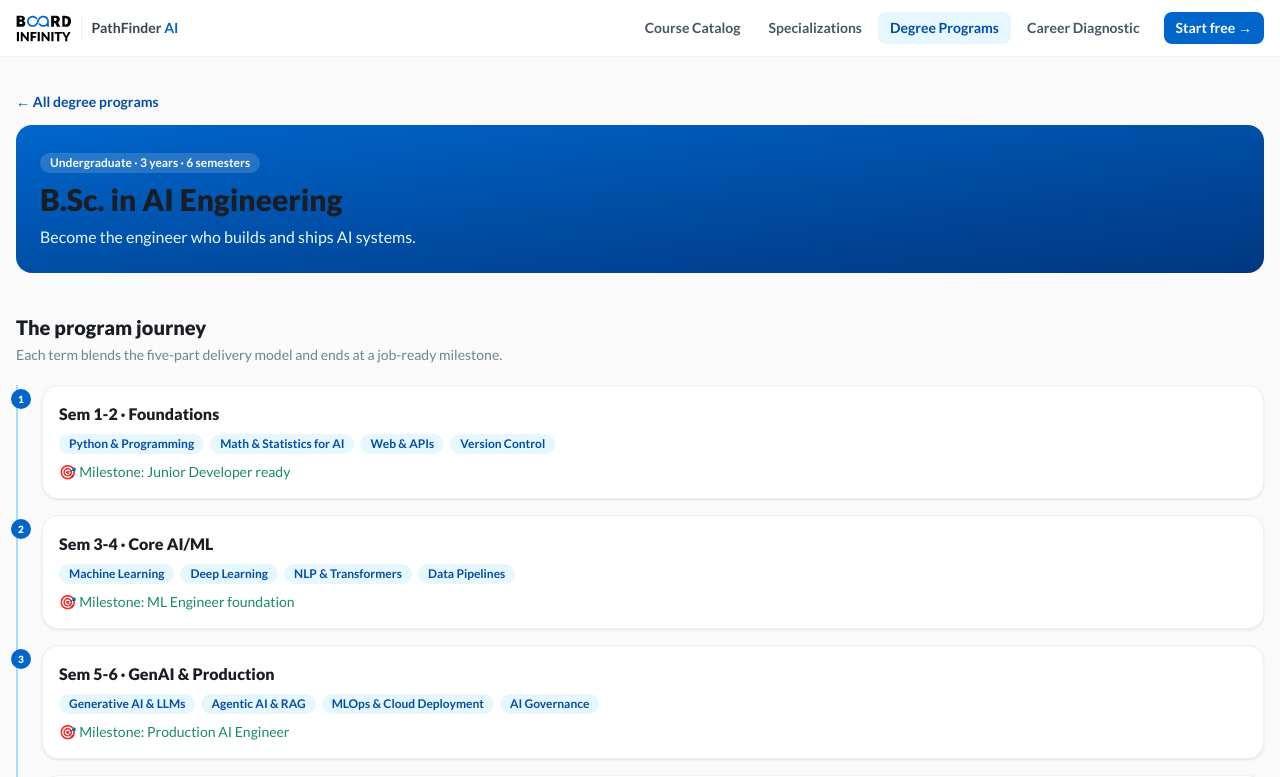
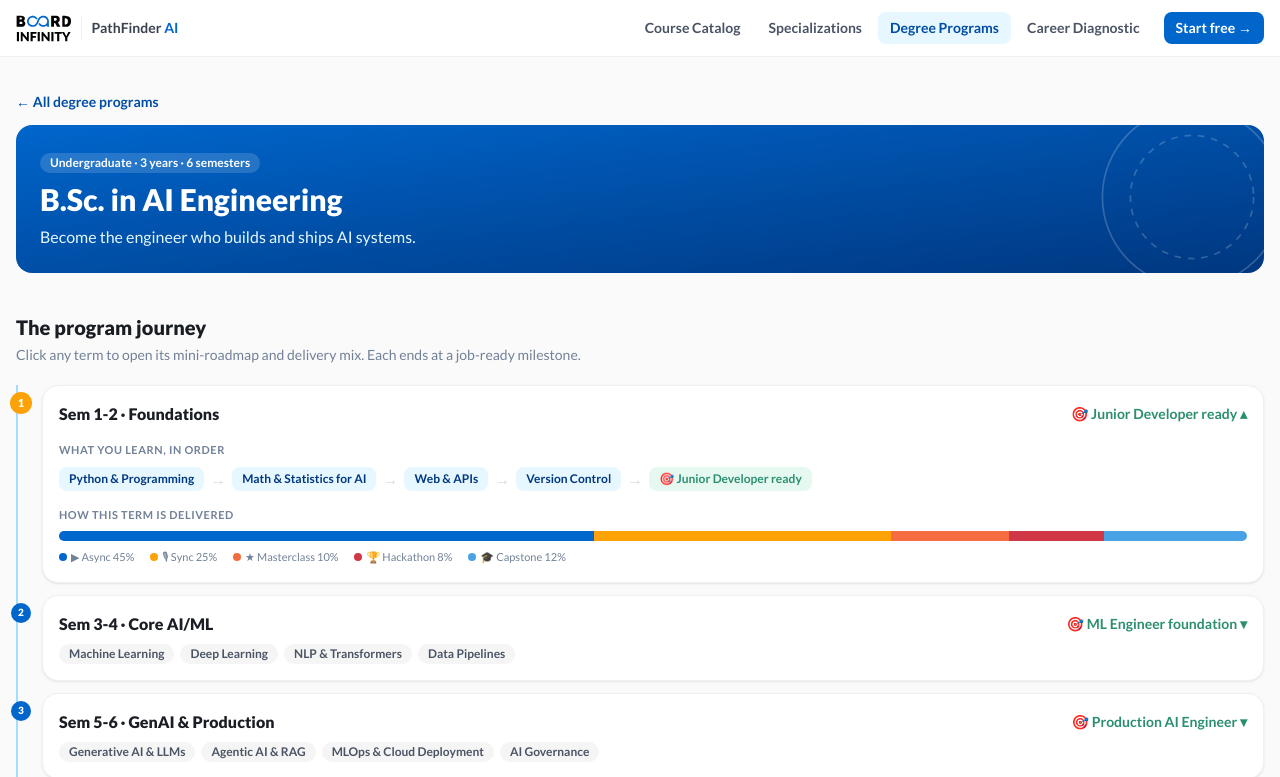
Before and after one commit to ravi6703/infyskill, a Next.js app: page /degrees/bsc-ai-engineering in a window 1280 px wide. Shown: the top 777 px of the page. Built offline with nearby package versions, Linux system fonts and the light colour scheme.

Commit message:
v7.4: fix dark-heading-on-blue-hero bug (headings inherit color); degree terms click to expand into mini-roadmap (ordered themes→milestone) + per-term delivery mix; hero SVG art

```diff
--- /dev/null
+++ b/app/degrees/[slug]/DegreeTerms.jsx
@@ -0,0 +1,65 @@
+"use client";
+import { useState } from "react";
+
+const PILLARS = [["async", "▶", "Async", "bg-brand-500"], ["sync", "🎙", "Sync", "bg-peel-500"], ["masterclass", "★", "Masterclass", "bg-flame-500"], ["hackathon", "🏆", "Hackathon", "bg-rose-500"], ["capstone", "🎓", "Capstone", "bg-brand-300"]];
+
+export default function DegreeTerms({ terms, delivery }) {
+  const [open, setOpen] = useState(0);
+  return (
+    <div className="relative mt-5 space-y-3 border-l-2 border-brand-100 pl-6">
+      {terms.map((t, i) => {
+        const isOpen = open === i;
+        return (
+          <div key={t.name} className="relative">
+            <span className={`absolute -left-[31px] top-2 grid h-5 w-5 place-items-center rounded-full text-[10px] font-black text-white transition ${isOpen ? "bg-peel-500 scale-110" : "bg-brand-500"}`}>{i + 1}</span>
+            <button onClick={() => setOpen(isOpen ? -1 : i)} className="card w-full p-4 text-left transition hover:shadow-lift">
+              <div className="flex flex-wrap items-center justify-between gap-2">
+                <p className="font-black text-ink-900">{t.name}</p>
+                <span className="text-sm font-bold text-teal-600">🎯 {t.milestone} {isOpen ? "▴" : "▾"}</span>
+              </div>
+              {!isOpen && (
+                <div className="mt-2 flex flex-wrap gap-1.5">
+                  {t.themes.map((th) => <span key={th} className="chip-gray">{th}</span>)}
+                </div>
+              )}
+              {isOpen && (
+                <div className="mt-4 animate-fadeUp">
+                  {/* mini roadmap of the term */}
+                  <p className="text-[11px] font-bold uppercase tracking-wider text-ink-500">What you learn, in order</p>
+                  <div className="mt-2 flex flex-wrap items-center gap-1.5">
+                    {t.themes.map((th, k) => (
+                      <span key={th} className="flex items-center gap-1.5">
+                        <span className="rounded-lg bg-brand-50 px-2.5 py-1 text-xs font-bold text-brand-700">{th}</span>
+                        {k < t.themes.length - 1 && <span className="text-ink-300">→</span>}
+                      </span>
+                    ))}
+                    <span className="text-ink-300">→</span>
+                    <span className="rounded-lg bg-teal-50 px-2.5 py-1 text-xs font-bold text-teal-600">🎯 {t.milestone}</span>
+                  </div>
+
+                  {/* delivery mix for the term */}
+                  <p className="mt-4 text-[11px] font-bold uppercase tracking-wider text-ink-500">How this term is delivered</p>
+                  <div className="mt-2 flex h-2.5 w-full overflow-hidden rounded-full">
+                    {PILLARS.map(([k, , , bg]) => <div key={k} className={bg} style={{ width: `${delivery[k]}%` }} />)}
+                  </div>
+                  <div className="mt-2 flex flex-wrap gap-x-4 gap-y-1 text-[11px] text-ink-500">
+                    {PILLARS.map(([k, icon, label, bg]) => (
+                      <span key={k}><span className={`mr-1 inline-block h-2 w-2 rounded-full ${bg}`} />{icon} {label} {delivery[k]}%</span>
+                    ))}
+                  </div>
+                </div>
+              )}
+            </button>
+          </div>
+        );
+      })}
+      <div className="relative">
+        <span className="absolute -left-[31px] top-2 grid h-5 w-5 place-items-center rounded-full bg-peel-500 text-[10px] text-white">🎓</span>
+        <div className="card border-peel-200 bg-peel-50 p-4">
+          <p className="font-black text-ink-900">Graduation — industry-ready</p>
+          <p className="mt-1 text-sm text-ink-600">Degree + verified skills + capstone portfolio, prepared for the roles below.</p>
+        </div>
+      </div>
+    </div>
+  );
+}
--- a/app/degrees/[slug]/page.jsx
+++ b/app/degrees/[slug]/page.jsx
@@ -1,6 +1,7 @@
 import Link from "next/link";
 import degrees from "../../../data/degrees_bi.json";
 import specs from "../../../data/journeys.json";
+import DegreeTerms from "./DegreeTerms";
 
 export function generateStaticParams() {
   return degrees.map((d) => ({ slug: d.slug }));
@@ -21,37 +22,22 @@ export default function Degree({ params }) {
     <div>
       <Link href="/degrees" className="text-sm font-bold text-brand-600">← All degree programs</Link>
 
-      <div className="mt-3 overflow-hidden rounded-2xl bg-gradient-to-br from-brand-500 to-brand-700 p-6 text-white">
+      <div className="relative mt-3 overflow-hidden rounded-2xl bg-gradient-to-br from-brand-500 to-brand-700 p-6 text-white">
         <span className="chip bg-white/15 text-white">{d.level} · {d.duration}</span>
-        <h1 className="mt-2 text-3xl font-black">{d.name}</h1>
+        <h1 className="mt-2 text-3xl font-black text-white">{d.name}</h1>
         <p className="mt-2 max-w-2xl text-brand-50">{d.tagline}</p>
+        <svg className="pointer-events-none absolute -right-10 -top-10 h-56 w-56 opacity-20" viewBox="0 0 200 200" fill="none">
+          <circle cx="100" cy="100" r="80" stroke="white" strokeWidth="1.5" />
+          <circle cx="100" cy="100" r="55" stroke="white" strokeWidth="1.5" strokeDasharray="6 6" />
+          <circle cx="100" cy="20" r="6" fill="white" /><circle cx="180" cy="100" r="6" fill="white" /><circle cx="100" cy="180" r="6" fill="white" />
+        </svg>
       </div>
 
       {/* program journey */}
       <section className="mt-10">
         <h2 className="text-xl font-black text-ink-900">The program journey</h2>
-        <p className="mt-1 text-sm text-ink-500">Each term blends the five-part delivery model and ends at a job-ready milestone.</p>
-        <div className="relative mt-5 space-y-4 border-l-2 border-brand-100 pl-6">
-          {d.terms.map((t, i) => (
-            <div key={t.name} className="relative">
-              <span className="absolute -left-[31px] top-1 grid h-5 w-5 place-items-center rounded-full bg-brand-500 text-[10px] font-black text-white">{i + 1}</span>
-              <div className="card p-4">
-                <p className="font-black text-ink-900">{t.name}</p>
-                <div className="mt-2 flex flex-wrap gap-1.5">
-                  {t.themes.map((th) => <span key={th} className="chip-blue">{th}</span>)}
-                </div>
-                <p className="mt-2 text-sm text-[#1A8B66]">🎯 Milestone: {t.milestone}</p>
-              </div>
-            </div>
-          ))}
-          <div className="relative">
-            <span className="absolute -left-[31px] top-1 grid h-5 w-5 place-items-center rounded-full bg-peel-500 text-[10px] text-white">🎓</span>
-            <div className="card border-peel-200 bg-peel-50 p-4">
-              <p className="font-black text-ink-900">Graduation — industry-ready</p>
-              <p className="mt-1 text-sm text-ink-600">Degree + verified skills + capstone portfolio, prepared for the roles below.</p>
-            </div>
-          </div>
-        </div>
+        <p className="mt-1 text-sm text-ink-500">Click any term to open its mini-roadmap and delivery mix. Each ends at a job-ready milestone.</p>
+        <DegreeTerms terms={d.terms} delivery={d.delivery} />
       </section>
 
       {/* roles you graduate into */}
--- a/app/globals.css
+++ b/app/globals.css
@@ -4,8 +4,7 @@
 @tailwind utilities;
 
 body { @apply bg-ink-50 text-ink-800 antialiased; font-family: "Lato", system-ui, sans-serif; }
-
-h1, h2, h3, h4 { @apply text-ink-900; }
+/* headings inherit color so they read white on dark/gradient heroes; set per-component when needed */
 
 .card { @apply bg-white border border-ink-200 rounded-2xl shadow-card transition-shadow duration-300; }
 .btn { @apply inline-flex items-center gap-2 rounded-full px-5 py-2.5 font-bold transition-all duration-200; }
```
